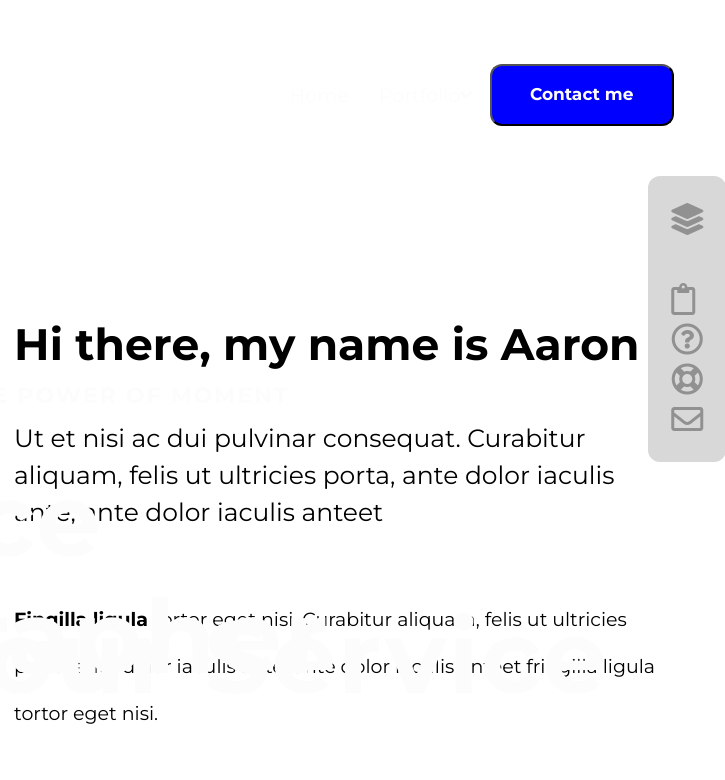
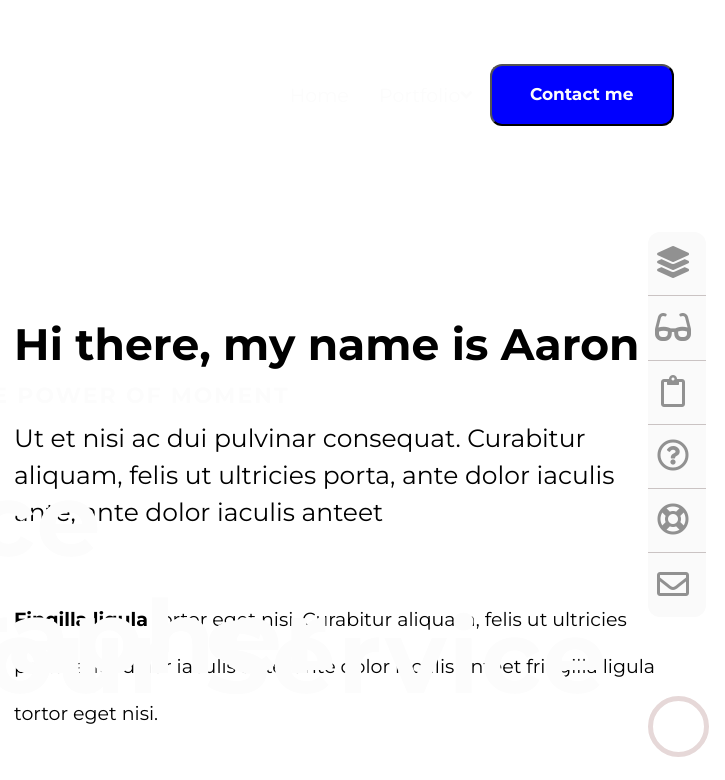
Before and after one commit to Meriellesantana/video2, a plain HTML site: page index.html in a window 1280 px wide. Shown: the top 780 px of the page, 555-1280 px from the left. Drawn offline with nearby package versions, Linux system fonts and the light colour scheme.

Commit message:
finalizado

```diff
--- a/css/jevelin.css
+++ b/css/jevelin.css
@@ -1,15 +1,18 @@
 body{
     font-family: 'Montserrat';
 }
-img{
+
+.princ{
     position: relative;
+    width:100%;
+
 }
 .lateral{
     position: fixed;
-    top: 22%;
+    top: 29%;
     left: 94%;
-    padding: 23px;
-    background-color: rgb(216, 216, 216);
+    width: 4.5%;
+    background-color: rgb(250, 250, 250);
     z-index: 600;
     border-radius: 12px;
 
@@ -17,11 +20,42 @@ img{
 .lat{
     color: rgb(145, 145, 145);
     font-size: 32px;
-    padding-top: 10%;
+    padding-top: 23%;
+    padding-bottom: 23%;
+    border-top: 1px solid rgb(202, 195, 195);
+    text-align: center;
 }
-.princ{
-    width:100%;
+.latt{
+    color: rgb(145, 145, 145);
+    font-size: 32px;
+    padding-top: 23%;
+    padding-bottom: 23%;
+    text-align: center;
 }
+.azul{
+    position: fixed;
+    top: 87%;
+    left: 94%;
+    padding: 2%;
+    border-radius: 50%;
+    border: 5px solid rgb(230, 216, 216);
+    background-color: rgba(253, 253, 253, 0);
+    z-index: 400;
+}
+.azul:hover{
+    border: 5px solid rgb(19, 22, 214);
+    background-color:rgb(19, 22, 214);
+}
+
+#az{
+    position: fixed;
+    top: 88.5%;
+    left: 1609px;
+    color: rgb(230, 216, 216);
+    font-size: 48px;
+
+}
+
 .geral{
     color: rgb(252, 252, 252);
 }
@@ -95,6 +129,8 @@ h3{
     font-size:102px;
     letter-spacing:2px;
 }
+
+
 .rapaz{
     display:flex;
     justify-content:space-around;
@@ -234,7 +270,7 @@ h3{
 .hire{
     position:absolute;
     top:17%;
-    left:77%;
+    left:80%;
     background-color:rgba(15, 15, 15, 0);
     border:4px solid hsl(0, 2%, 40%);
     border-radius: 12px;
@@ -250,6 +286,7 @@ h3{
     cursor: pointer;
 }
 .inst{
+
     display:flex;
     flex-direction: row;
     justify-content: space-around;
@@ -258,9 +295,12 @@ h3{
 }
 .inst1,.inst2,.inst3,.inst4,.inst5,.inst6{
     width: 16%;
+
 }
 .inst1:hover,.inst2:hover,.inst3:hover,.inst4:hover,.inst5:hover,.inst6:hover{
     cursor: pointer;
+    background-image: url("../img/instaa.png");
+
 }
 .fim{
     color: rgb(252, 252, 252);
--- a/index.html
+++ b/index.html
@@ -1,34 +1,38 @@
 <!DOCTYPE html>
 <html>
+
 <head>
 
     <link rel="stylesheet" href="https://cdnjs.cloudflare.com/ajax/libs/normalize/8.0.1/normalize.min.css" />
-    <meta charset="utf-8"/>
-    <link rel="stylesheet" href="https://cdnjs.cloudflare.com/ajax/libs/font-awesome/5.15.1/css/all.min.css"/>
-    <link href="https://fonts.googleapis.com/css2?family=Montserrat:ital,wght@0,100;0,200;0,300;0,400;0,500;0,600;0,700;0,800;0,900;1,100;1,200;1,300;1,400;1,500;1,600;1,700;1,800;1,900&display=swap" rel="stylesheet">
-    <link rel="shortcut icon" type="image/x-icon" href=""/>
-    <link rel="stylesheet" href="css/jevelin.css"/>
+    <meta charset="utf-8" />
+    <link rel="stylesheet" href="https://cdnjs.cloudflare.com/ajax/libs/font-awesome/5.15.1/css/all.min.css" />
+    <link
+        href="https://fonts.googleapis.com/css2?family=Montserrat:ital,wght@0,100;0,200;0,300;0,400;0,500;0,600;0,700;0,800;0,900;1,100;1,200;1,300;1,400;1,500;1,600;1,700;1,800;1,900&display=swap"
+        rel="stylesheet">
+       <link rel="stylesheet" href="css/jevelin.css" />
     <title>
         Jevelin Theme Portfolio Freelance Demo – Just another Jevelin WordPress Theme site
     </title>
 </head>
+
 <body>
     <header>
         <section class="geral">
-            <img class="princ" src="..//video2/img/video.jpg" >
-            <img class="logo" src="../video2/img/logo.png" >
+            <img class="princ" src="..//video2/img/video.jpg">
+            <img class="logo" src="../video2/img/logo.png">
             <div class="lateral">
-                <div class="lat"><i class="fa fa-layer-group"></i></div>
-                <div class="lat"><i class="fal fa-glasses-alt"></i></div>
+                <div class="latt"><i class="fa fa-layer-group"></i></div>
+                <div class="lat"><i class="fa fa-glasses"></i></div>
                 <div class="lat"><i class="far fa-clipboard"></i></div>
                 <div class="lat"><i class="far fa-question-circle"></i></div>
                 <div class="lat"><i class="far fa-life-ring"></i></div>
                 <div class="lat"><i class="far fa-envelope"></i></div>
+                <button class="azul"><i id="az" class="fas fa-angle-up"></i></button>
             </div>
-            <nav class="menu" >
+            <nav class="menu">
                 <span>Home</span>
                 <span class="port">Portfolio</span>
-                <i id="fle"class="fas fa-angle-down"></i>
+                <i id="fle" class="fas fa-angle-down"></i>
                 <i class="fab fa-facebook-f"></i>
                 <i class="fab fa-twitter"></i>
                 <i class="fas fa-search"></i>
@@ -80,12 +84,12 @@
             <button class="butt"> View all</button>
         </section>
     </main>
-    <footer  class="rodape">
+    <footer class="rodape">
         <section class="rodapee">
             <div class="tex">Let`s get in touch and create</br>
-                 beautiful things together
+                beautiful things together
             </div>
-                <button class="hire"> Hire me</button>
+            <button class="hire"> Hire me</button>
             <div class="inst">
                 <img src="../video2/img/inst1.jpg" class="inst1">
                 <img src="../video2/img/inst2.jpg" class="inst2">
```
Also changed, not shown: img/insta.png (added), img/instaa.png (added).
